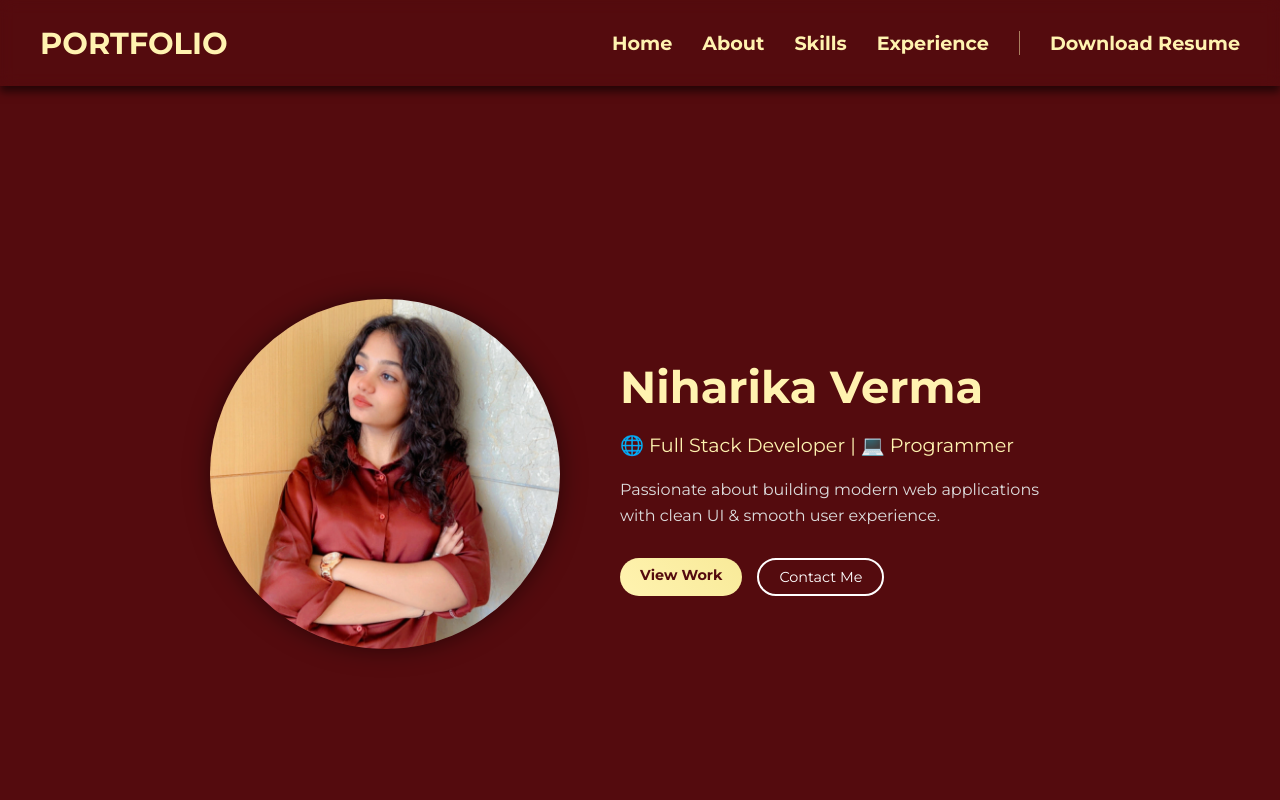
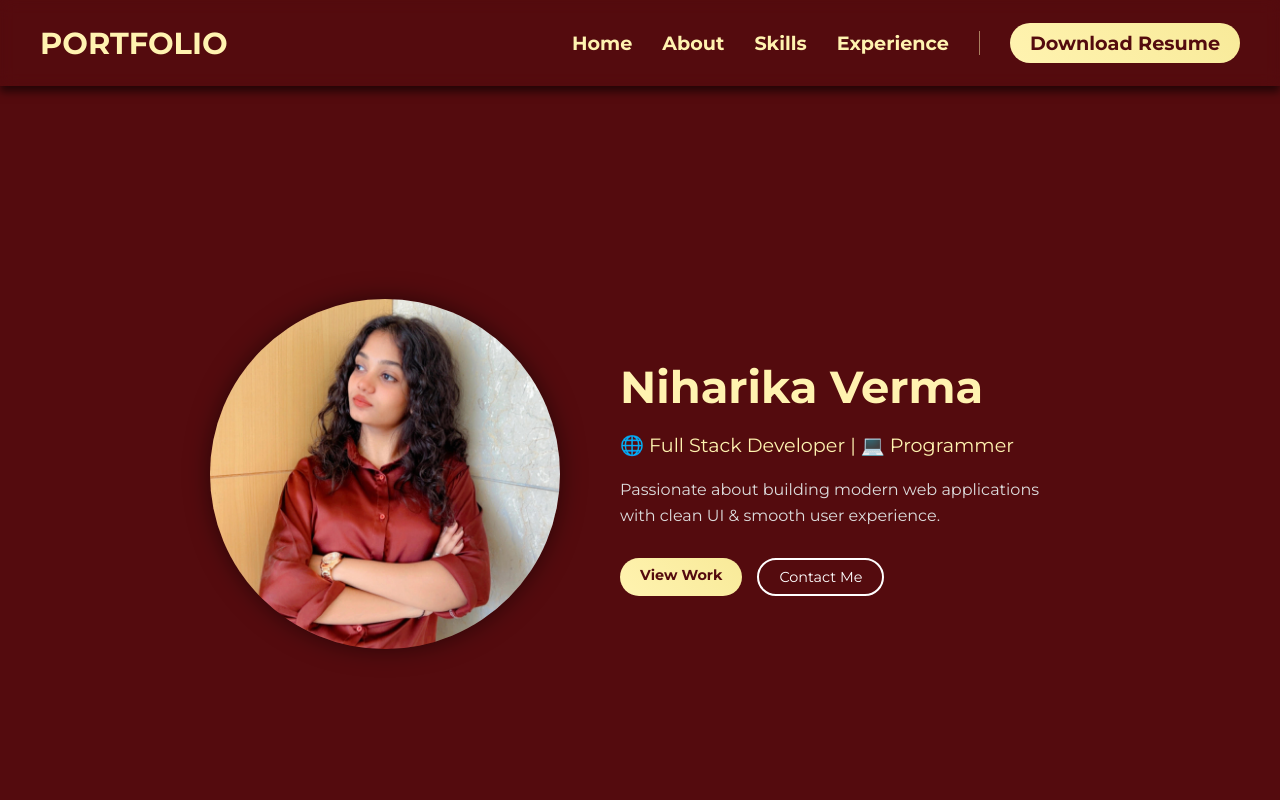
Before and after one commit to niharikavermaa01/Portfolio, a plain HTML site: page index.html in a window 1280 px wide. Shown: the top 800 px of the page. Drawn offline with Linux system fonts and the light colour scheme.

Commit message:
resume in pdf format

```diff
--- a/index.html
+++ b/index.html
@@ -19,7 +19,7 @@
       <li><a href="#about">About</a></li>
       <li><a href="#skills">Skills</a></li>
       <li class="separator"><a href="#experience">Experience</a></li>
-      <li><a href="/Niharika_resume.pdf class="btn" download="Niharika_resume.pdf">Download Resume</a></li>
+      <li><a href="/Niharika_resume.pdf" class="btn" download="Niharika_resume.pdf">Download Resume</a></li>
     </ul>
     <div class="hamburger" id="hamburger">
       <span></span>
```
